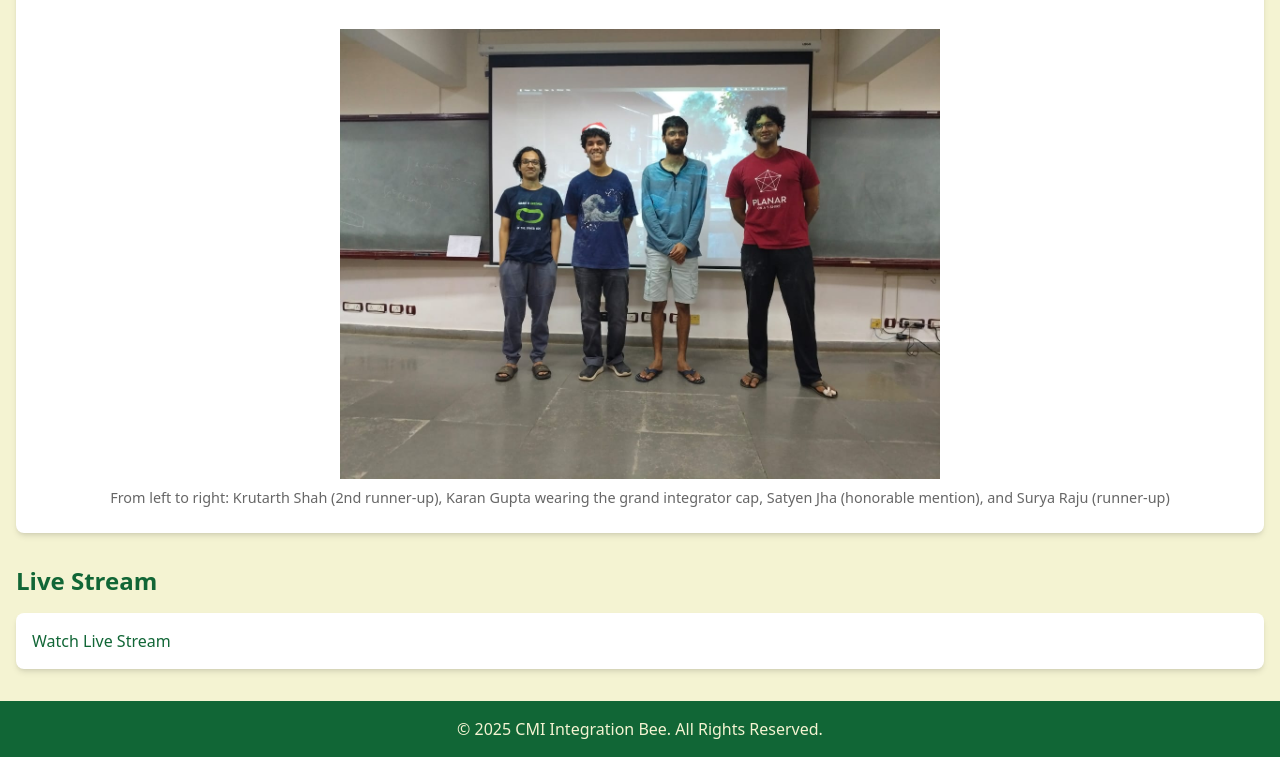
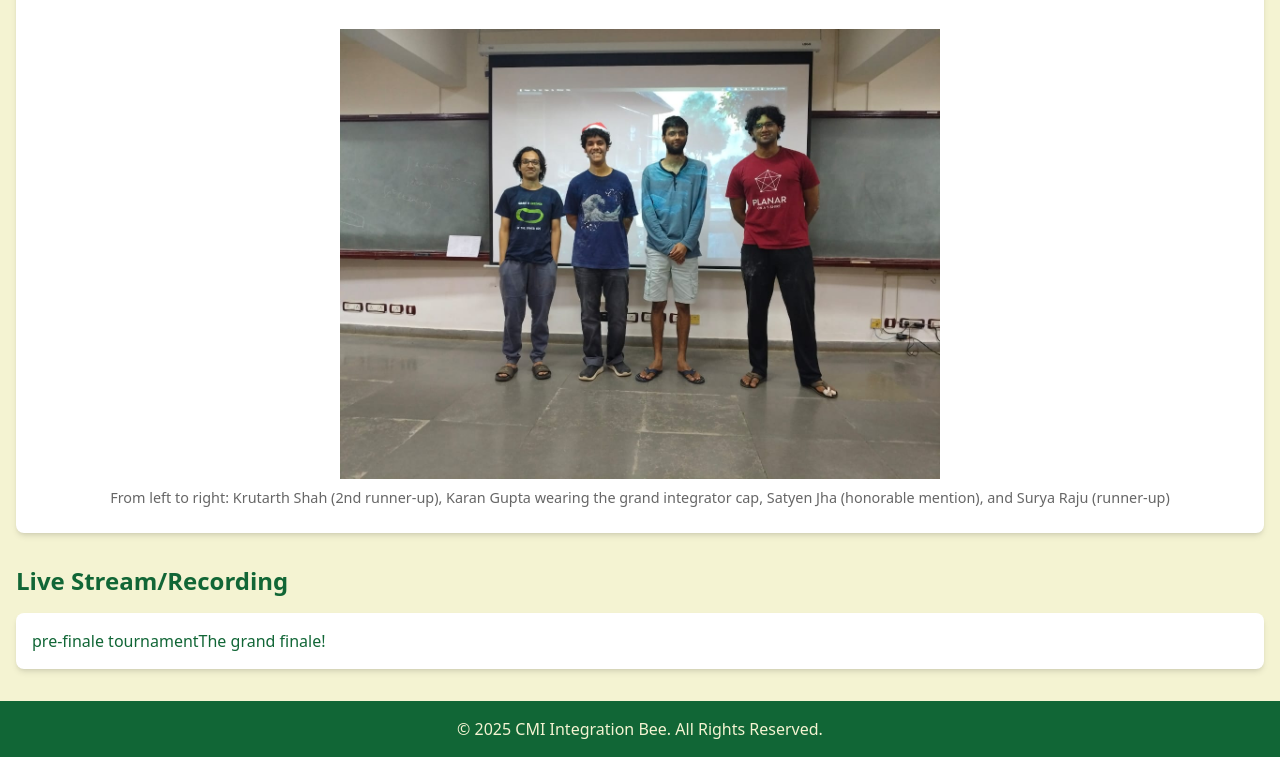
Before and after one commit to TheArjunAgarwal/integrationbee2025, a plain HTML site: page index.html in a window 1280 px wide. Shown: the part 1431-2188 px from the top of the page. Drawn offline with nearby package versions, Linux system fonts and the light colour scheme.

Commit message:
Update index.html

```diff
--- a/index.html
+++ b/index.html
@@ -96,7 +96,7 @@
 
             <section>
                 <h2 class="text-2xl font-semibold mb-4" style="color: var(--primary-color);">
-                    Live Stream
+                    Live Stream/Recording
                 </h2>
                 <div class="bg-white p-4 rounded-lg shadow-md flex items-center">
                     <a href="https://www.youtube.com/live/XSdrIatukvc?feature=shared"
@@ -104,7 +104,14 @@
                        rel="noopener noreferrer"
                        class="hover:underline"
                        style="color: var(--primary-color);">
-                        Watch Live Stream
+                        pre-finale tournament
+                    </a>
+                    <a href="https://www.youtube.com/live/eD6Dc6wgKnI?si=-11W9s4We_FNZIbo"
+                       target="_blank"
+                       rel="noopener noreferrer"
+                       class="hover:underline"
+                       style="color: var(--primary-color);">
+                        The grand finale!
                     </a>
                 </div>
             </section>
```
